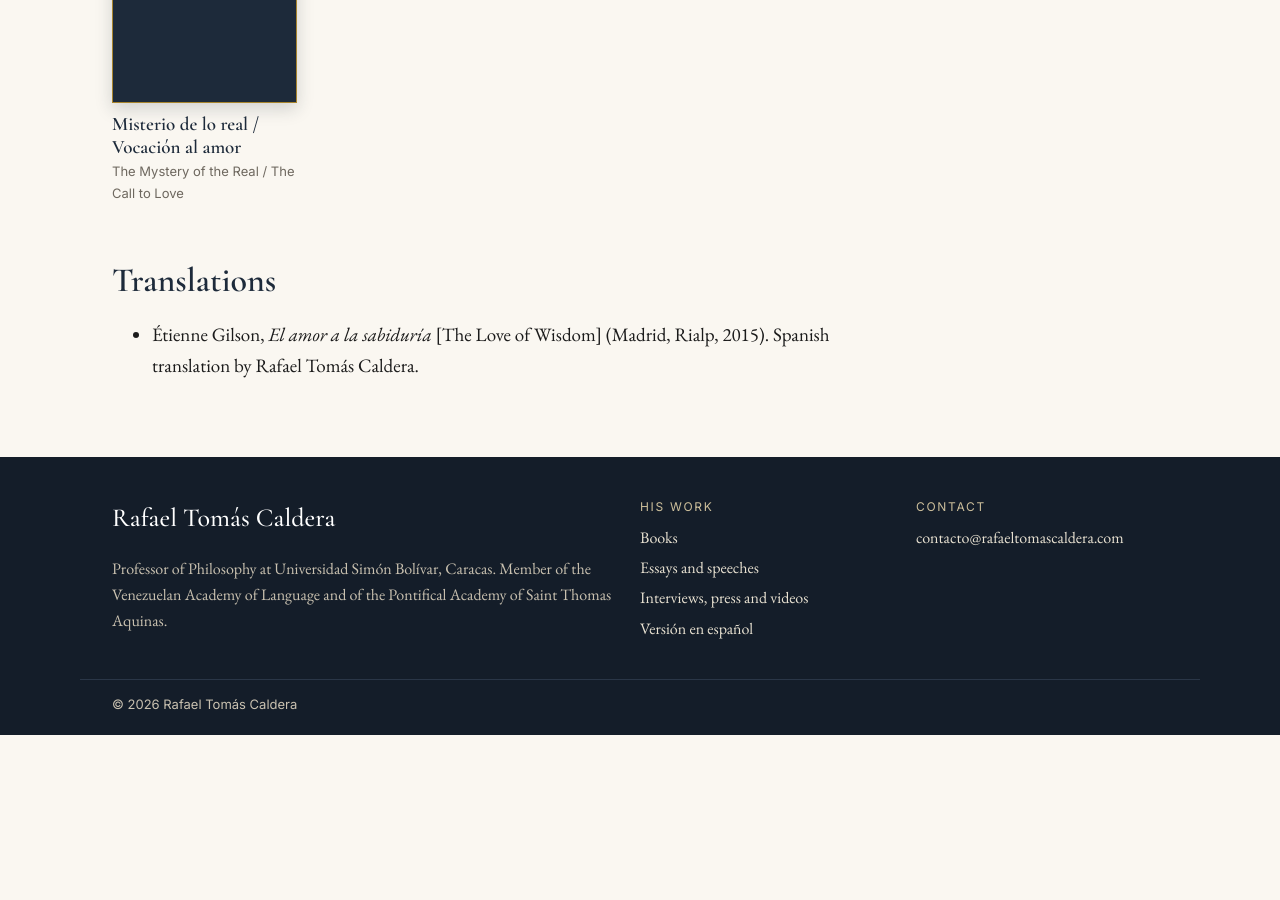
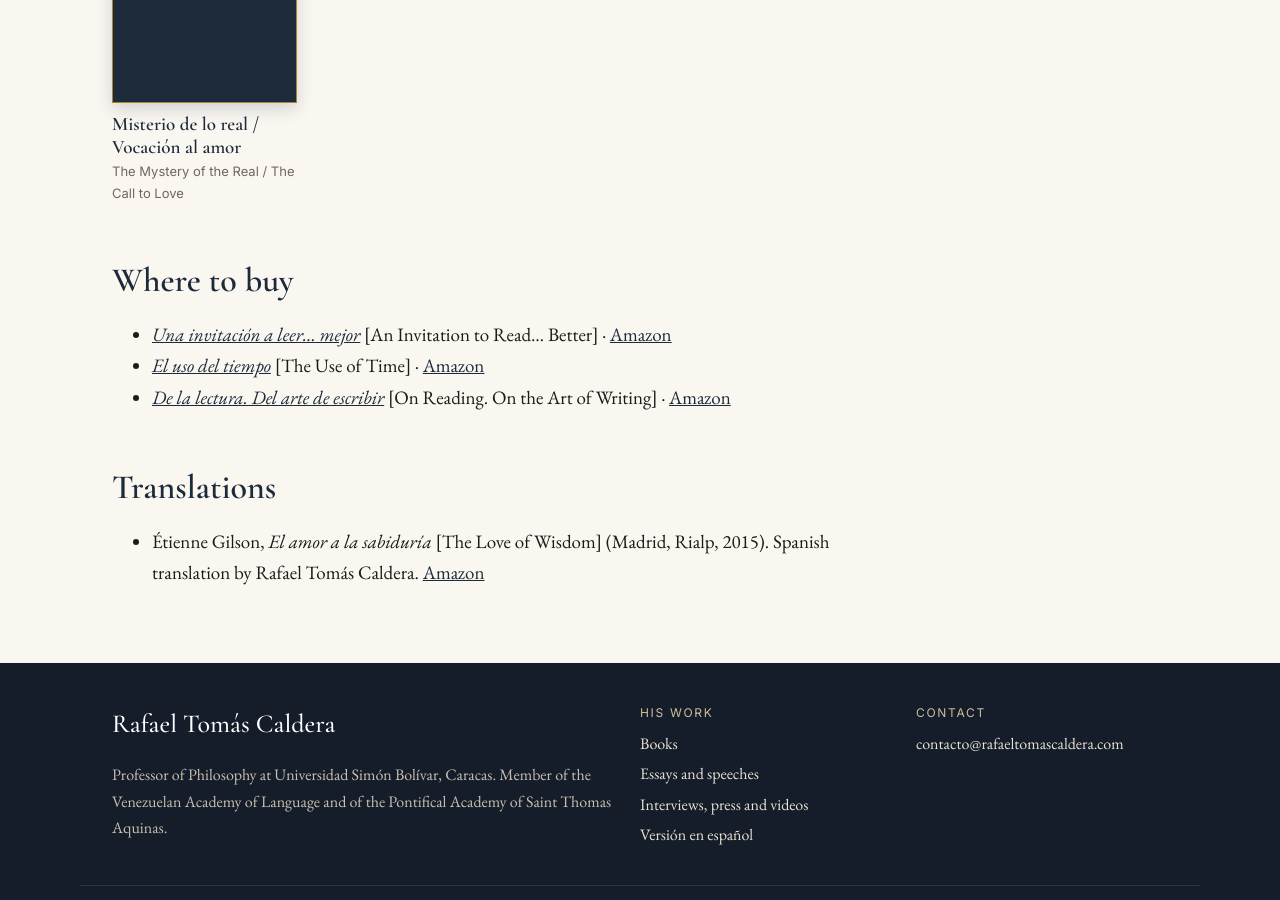
Before and after one commit to luisc393/rafaeltomascaldera, a Jekyll site: the page built from en/books.html, in a window 1280 px wide and 900 px high, scrolled down 2712 px. Built offline with Jekyll 4.4.1, drawn with Linux system fonts in a browser that asks for light colours; before the commit the page ends 3447 px from its top, so only the background shows below that.

Commit message:
Enlaces de Amazon de los libros disponibles y sección «Dónde comprar»
- Amazon en De la lectura, Una invitación a leer… mejor (Rialp) y El uso del tiempo
- Amazon en la traducción de El amor a la sabiduría (Gilson, Rialp)
- Lista «Dónde comprar» / «Where to buy» en /libros/ y /en/books/
- El botón de LFC pasa a decir «Venta en Venezuela»

Co-Authored-By: Claude Opus 5.5 <noreply@anthropic.com>
Claude-Session: https://claude.ai/code/session_01XD6NAadGazD4FwPHQBYJ2m

```diff
--- a/_layouts/libro.html
+++ b/_layouts/libro.html
@@ -13,7 +13,7 @@ layout: default
       {% if page.detalles %}<p class="meta">{{ page.detalles }}</p>{% endif %}
       {% if page.amazon or page.editor %}
       <p class="comprar">
-        {% if page.editor and site.editorial.url %}<a class="boton" href="{{ page.editor_url | default: site.editorial.url }}" rel="noopener" target="_blank">Comprar en Venezuela</a>{% endif %}
+        {% if page.editor and site.editorial.url %}<a class="boton" href="{{ page.editor_url | default: site.editorial.url }}" rel="noopener" target="_blank">Venta en Venezuela</a>{% endif %}
         {% if page.amazon %}<a class="boton boton-sec" href="{{ page.amazon }}" rel="noopener" target="_blank">Comprar en Amazon</a>{% endif %}
       </p>
       {% if page.editor %}<p class="meta">Edición de {{ site.editorial.nombre }}.</p>{% endif %}
--- a/en/books.html
+++ b/en/books.html
@@ -18,7 +18,12 @@ entradilla: His books, most recent first. Most are written in Spanish; the Engli
   </a>
   {% endfor %}
 </div>
+<h2>Where to buy</h2>
+<ul class="donde-comprar">
+  {% for l in todos %}{% if l.amazon or site.editorial.url and l.editor %}<li><a href="{{ l.url | relative_url }}" hreflang="es"><em>{{ l.title }}</em></a> [{{ l.titulo_en }}]{% if l.amazon %} · <a href="{{ l.amazon }}" rel="noopener" target="_blank">Amazon</a>{% endif %}{% if l.editor and site.editorial.url %} · <a href="{{ l.editor_url | default: site.editorial.url }}" rel="noopener" target="_blank">Sales in Venezuela</a> ({{ site.editorial.nombre }}){% endif %}</li>{% endif %}
+  {% endfor %}
+</ul>
 <h2>Translations</h2>
 <ul>
-  <li>Étienne Gilson, <em>El amor a la sabiduría</em> [The Love of Wisdom] (Madrid, Rialp, 2015). Spanish translation by Rafael Tomás Caldera.</li>
+  <li>Étienne Gilson, <em>El amor a la sabiduría</em> [The Love of Wisdom] (Madrid, Rialp, 2015). Spanish translation by Rafael Tomás Caldera. <a href="https://www.amazon.com/dp/8432145130" rel="noopener" target="_blank">Amazon</a></li>
 </ul>
```
Also changed, not shown: _libros/de-la-lectura-del-arte-de-escribir.md (+1 -0 lines), _libros/el-uso-del-tiempo.md (+1 -0 lines), _libros/una-invitacion-a-leer-mejor.md (+1 -0 lines), libros.html (+6 -1 lines), README.md.
